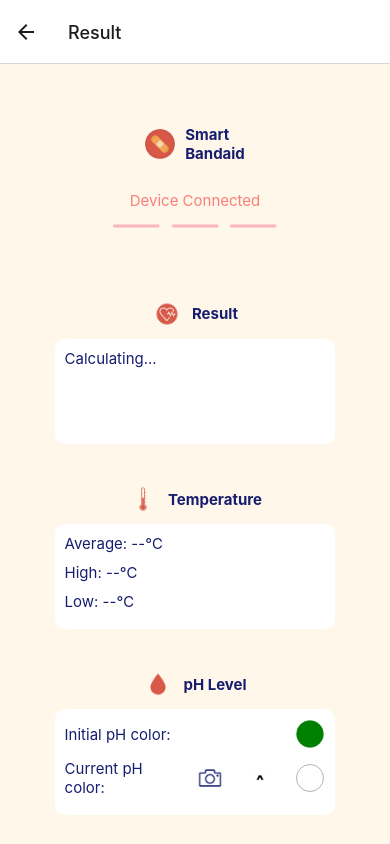
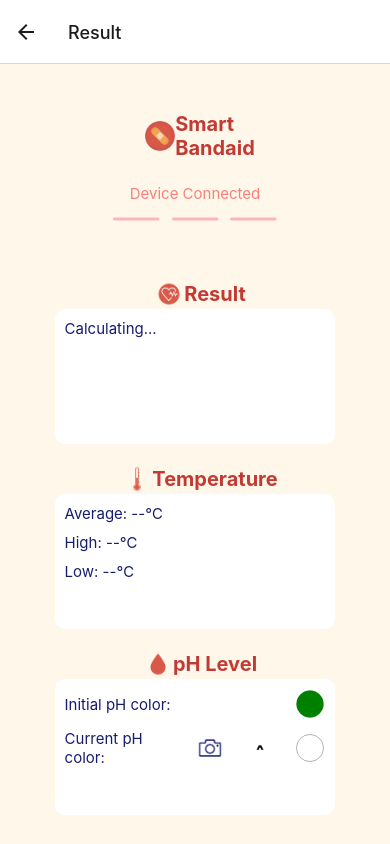
Before and after one commit to GNG2101-BAND1/MRBandage-App, a React Native app in the folder BAND1/: screen /Result in a window 390 px wide. Built offline with nearby package versions, Linux system fonts and the light colour scheme.

Commit message:
Use prop styling for PressableIconTextBox This way it is easier to customize the styling based on where the component is used. Prop styling: - viewStyle: the view component's styling - iconStyle: the image component's styling (image) - textStyle: the text component's styling

```diff
--- a/BAND1/src/Styles.ts
+++ b/BAND1/src/Styles.ts
@@ -169,6 +169,12 @@ const styles = StyleSheet.create({
   },
 
   heading: {
+    color: colours.brandDarkRed,
+    fontSize: 20,
+    fontWeight: 'bold',
+    textAlign: 'left',
+  },
+  deviceTitle: {
     color: colours.textDarkBlue,
     fontSize: 15,
     fontWeight: 'bold',
--- a/BAND1/src/components/DeviceBox.tsx
+++ b/BAND1/src/components/DeviceBox.tsx
@@ -5,14 +5,18 @@ type DeviceProps = {
   deviceName: string;
   iconSource: any;
   onSelect: any;
-  selected: boolean;
+  viewStyle: any;
+  iconStyle: any;
+  textStyle: any;
 };
 
 const DeviceBox = ({
   deviceName,
   iconSource,
   onSelect,
-  selected,
+  viewStyle,
+  iconStyle,
+  textStyle,
 }: DeviceProps) => {
   return (
     <PressableIconTextBox
@@ -21,7 +25,9 @@ const DeviceBox = ({
       onPress={() => {
         onSelect(deviceName);
       }}
-      selected={selected}
+      viewStyle={viewStyle}
+      iconStyle={iconStyle}
+      textStyle={textStyle}
     />
   );
 };
--- a/BAND1/src/components/PressableIconTextBox.tsx
+++ b/BAND1/src/components/PressableIconTextBox.tsx
@@ -12,37 +12,24 @@ type IconTextProp = {
   iconSource: any;
   onPress: ((event: GestureResponderEvent) => void) | undefined;
   text: string;
-  selected: boolean;
+  viewStyle: any;
+  iconStyle: any;
+  textStyle: any;
 };
 
 const PressableIconTextBox = ({
   iconSource,
   onPress,
   text,
-  selected,
+  viewStyle,
+  iconStyle,
+  textStyle,
 }: IconTextProp) => {
   return (
     <TouchableHighlight onPress={onPress}>
-      <View
-        style={
-          selected
-            ? [
-                styles.viewContainer,
-                styles.leftAlignContainer,
-                styles.iconTextBox,
-                styles.selectedIconTextBox,
-              ]
-            : [
-                styles.viewContainer,
-                styles.leftAlignContainer,
-                styles.iconTextBox,
-              ]
-        }>
-        <Image
-          style={(styles.image, styles.iconTextBoxImage)}
-          source={iconSource}
-        />
-        <Text style={styles.heading}>{text}</Text>
+      <View style={viewStyle}>
+        <Image style={iconStyle} source={iconSource} />
+        <Text style={textStyle}>{text}</Text>
       </View>
     </TouchableHighlight>
   );
--- a/BAND1/src/components/SmallLogo.tsx
+++ b/BAND1/src/components/SmallLogo.tsx
@@ -1,13 +1,23 @@
-import React from "react";
-import PressableIconTextBox from "./PressableIconTextBox";
-import { images } from "../Values";
+import React from 'react';
+import PressableIconTextBox from './PressableIconTextBox';
+import {images} from '../Values';
+import styles from '../Styles';
 
 type LogoProps = {
-    name: string,
-}
+  name: string;
+};
 
 const SmallLogo = ({name}: LogoProps) => {
-    return <PressableIconTextBox iconSource={images.logo} text={name} onPress={() => {}}/>
-}
+  return (
+    <PressableIconTextBox
+      iconSource={images.logo}
+      text={name}
+      onPress={() => {}}
+      viewStyle={[styles.viewContainer, styles.leftAlignContainer]}
+      iconStyle={styles.image}
+      textStyle={styles.heading}
+    />
+  );
+};
 
 export default SmallLogo;
--- a/BAND1/src/screens/ConnectScreen.tsx
+++ b/BAND1/src/screens/ConnectScreen.tsx
@@ -60,7 +60,22 @@ const DisplayBoxContent = ({
                   console.log(device + ' selected');
                   setSelectedDevice(device);
                 }}
-                selected={selectedDevice === device}
+                viewStyle={
+                  selectedDevice === device
+                    ? [
+                        styles.viewContainer,
+                        styles.leftAlignContainer,
+                        styles.iconTextBox,
+                        styles.selectedIconTextBox,
+                      ]
+                    : [
+                        styles.viewContainer,
+                        styles.leftAlignContainer,
+                        styles.iconTextBox,
+                      ]
+                }
+                iconStyle={(styles.image, styles.iconTextBoxImage)}
+                textStyle={styles.deviceTitle}
               />
             );
           })}
--- a/BAND1/src/screens/ResultScreen.tsx
+++ b/BAND1/src/screens/ResultScreen.tsx
@@ -1,82 +1,110 @@
-import React, { PropsWithChildren, useState } from "react";
-import { Text, View, Image } from "react-native";
-import styles from "../Styles";
-import SmallLogo from "../components/SmallLogo";
-import ProgressBar from "../components/ProgressBar";
-import PressableIconTextBox from "../components/PressableIconTextBox";
-import DisplayBox from "../components/DisplayBox";
-import { images } from "../Values";
-import HorizontalTextIconRow from "../components/HorizontalTextIconRow";
-import ColouredCircle from "../components/ColouredCircle";
-import { Image as SvgImage } from "react-native-svg";
-import PressableIcon from "../components/PressableIcon";
+import React, {PropsWithChildren, useState} from 'react';
+import {Text, View, Image} from 'react-native';
+import styles from '../Styles';
+import SmallLogo from '../components/SmallLogo';
+import ProgressBar from '../components/ProgressBar';
+import PressableIconTextBox from '../components/PressableIconTextBox';
+import DisplayBox from '../components/DisplayBox';
+import {images} from '../Values';
+import HorizontalTextIconRow from '../components/HorizontalTextIconRow';
+import ColouredCircle from '../components/ColouredCircle';
+import {Image as SvgImage} from 'react-native-svg';
+import PressableIcon from '../components/PressableIcon';
 
 type SectionProps = PropsWithChildren<{
-    iconSource: any,
-    sectionTitle: string,
+  iconSource: any;
+  sectionTitle: string;
 }>;
 
 type MessageProps = {
-    message: string,
+  message: string;
 };
 
 const ResultSection = ({children, iconSource, sectionTitle}: SectionProps) => {
-    return <View style={[styles.sectionContainer, styles.spacedEvenlyContainer]}>
-        <PressableIconTextBox iconSource={iconSource} text={sectionTitle} onPress={undefined}/>
-        <DisplayBox visible={true}>
-            {children}
-        </DisplayBox>
+  return (
+    <View style={[styles.sectionContainer, styles.spacedEvenlyContainer]}>
+      <PressableIconTextBox
+        iconSource={iconSource}
+        text={sectionTitle}
+        onPress={undefined}
+        viewStyle={[styles.viewContainer, styles.leftAlignContainer]}
+        iconStyle={styles.image}
+        textStyle={styles.heading}
+      />
+      <DisplayBox visible={true}>{children}</DisplayBox>
     </View>
-}
+  );
+};
 
 const InfoBox = ({message}: MessageProps) => {
-    return <Text style={styles.appSlogan}>{message}</Text>
-}
+  return <Text style={styles.appSlogan}>{message}</Text>;
+};
 
-const ResultScreen = ({navigation} : any) => {
-    const [message, setMessage] = useState("Device Connected");
+const ResultScreen = ({navigation}: any) => {
+  const [message, setMessage] = useState('Device Connected');
 
-    return <View style={styles.screen}>
+  return (
+    <View style={styles.screen}>
       <View style={[styles.sectionContainer, styles.spacedEvenlyContainer]}>
-            <SmallLogo name={"Smart\nBandaid"}/>
+        <SmallLogo name={'Smart\nBandaid'} />
 
-            <View style={[styles.sectionContainer, styles.centerAlignContainer, styles.bottomAlignContainer]}>
-                <InfoBox message={message}/>
-                <ProgressBar numberOfPages={3} activePage={-1}/>
+        <View
+          style={[
+            styles.sectionContainer,
+            styles.centerAlignContainer,
+            styles.bottomAlignContainer,
+          ]}>
+          <InfoBox message={message} />
+          <ProgressBar numberOfPages={3} activePage={-1} />
         </View>
       </View>
 
       <ResultSection iconSource={images.icons.heart} sectionTitle="Result">
         <Text style={styles.text}>Calculating...</Text>
       </ResultSection>
-        <ResultSection iconSource={images.icons.thermometer} sectionTitle="Temperature">
+      <ResultSection
+        iconSource={images.icons.thermometer}
+        sectionTitle="Temperature">
         <Text style={styles.text}>{'Average: --\u2103'}</Text>
         <Text style={styles.text}>{'High: --\u2103'}</Text>
         <Text style={styles.text}>{'Low: --\u2103'}</Text>
       </ResultSection>
       <ResultSection iconSource={images.icons.drop} sectionTitle="pH Level">
-            <HorizontalTextIconRow text='Initial pH color:'>
-                <PressableIcon onPress={() => {console.log('icon clicked')}}>
+        <HorizontalTextIconRow text="Initial pH color:">
+          <PressableIcon
+            onPress={() => {
+              console.log('icon clicked');
+            }}>
             <View style={styles.image}>
-                        <ColouredCircle colour='green'/>
+              <ColouredCircle colour="green" />
             </View>
           </PressableIcon>
         </HorizontalTextIconRow>
-            <HorizontalTextIconRow text='Current pH color:'>
-                <PressableIcon onPress={() => {console.log('icon clicked')}}>
+        <HorizontalTextIconRow text="Current pH color:">
+          <PressableIcon
+            onPress={() => {
+              console.log('icon clicked');
+            }}>
             <Image style={styles.image} source={images.icons.camera} />
           </PressableIcon>
-                <PressableIcon onPress={() => {console.log('icon clicked')}}>
+          <PressableIcon
+            onPress={() => {
+              console.log('icon clicked');
+            }}>
             <Image style={styles.image} source={images.icons.arrow} />
           </PressableIcon>
-                <PressableIcon onPress={() => {console.log('icon clicked')}}>
+          <PressableIcon
+            onPress={() => {
+              console.log('icon clicked');
+            }}>
             <View style={styles.image}>
-                        <ColouredCircle colour='white'/>
+              <ColouredCircle colour="white" />
             </View>
           </PressableIcon>
         </HorizontalTextIconRow>
       </ResultSection>
     </View>
-}
+  );
+};
 
 export default ResultScreen;
```
Lines whose indentation alone changed are shown as unchanged.
